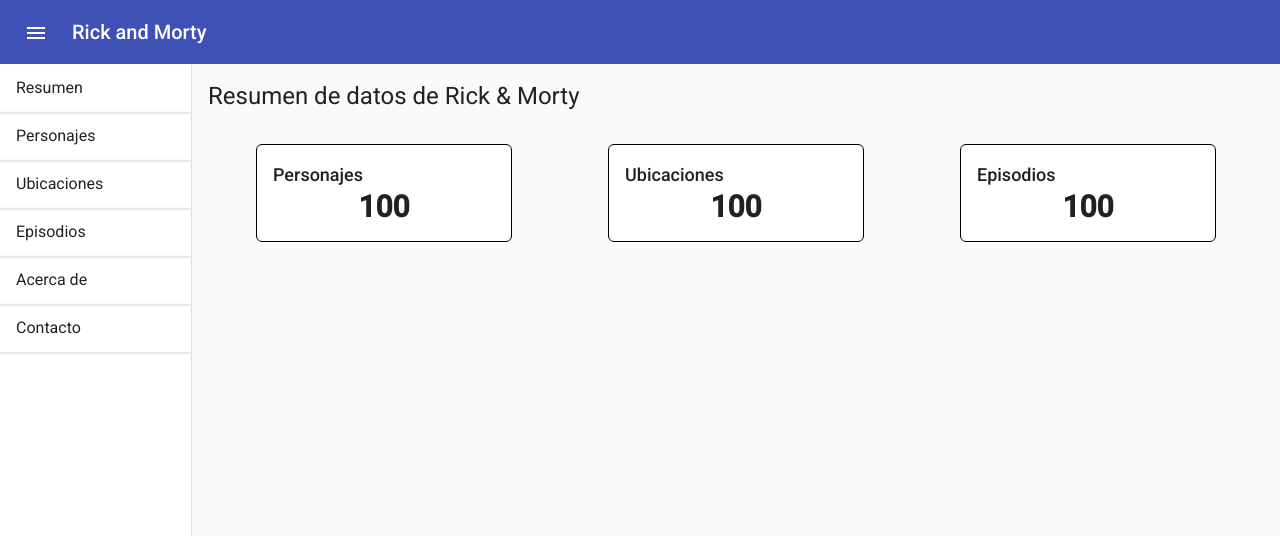
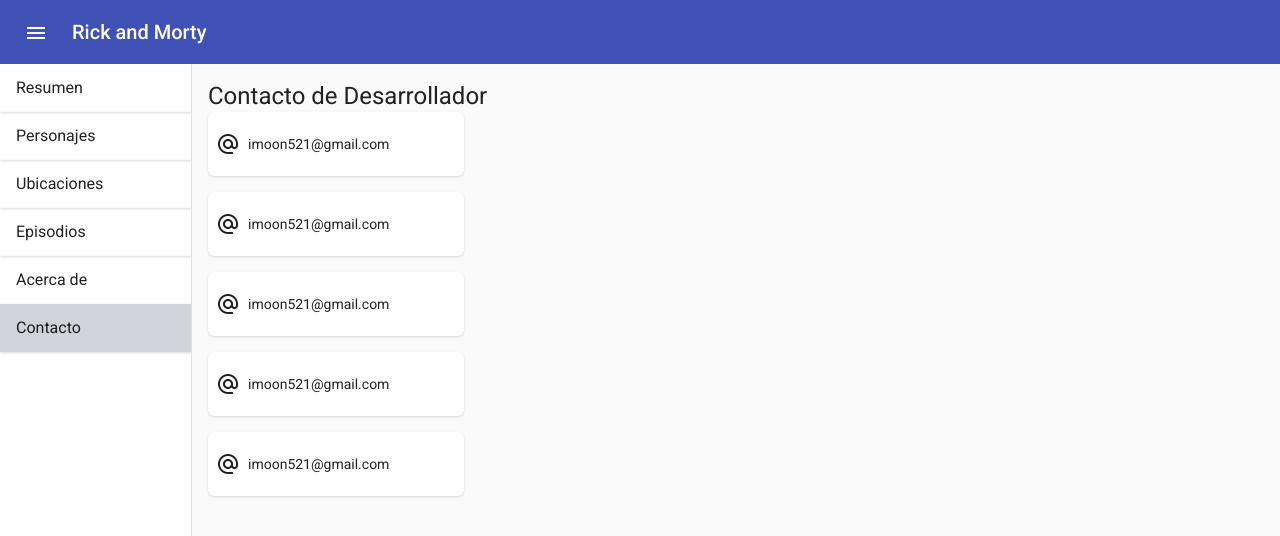
Before and after one commit to irojasag/angular-no-es-lento, an Angular app in the folder primer-carga-lenta/: page /app/contact in a window 1280 px wide. Before the commit this address led to /app/dashboard. Shown: the top 536 px of the page. Built offline with nearby package versions, Linux system fonts and the light colour scheme.

Commit message:
Add about

```diff
--- a/primer-carga-lenta/src/app/app-routing.module.ts
+++ b/primer-carga-lenta/src/app/app-routing.module.ts
@@ -1,5 +1,6 @@
 import { NgModule } from '@angular/core';
 import { RouterModule, Routes } from '@angular/router';
+import { ContactComponent } from './contact/contact.component';
 import { DashboardComponent } from './dashboard/dashboard.component';
 import { LayoutComponent } from './layout/layout.component';
 
@@ -11,6 +12,10 @@ const routes: Routes = [
       {
         path: 'dashboard',
         component: DashboardComponent,
+      },
+      {
+        path: 'contact',
+        component: ContactComponent,
       },
       {
         path: '**',
--- a/primer-carga-lenta/src/app/app.module.ts
+++ b/primer-carga-lenta/src/app/app.module.ts
@@ -11,9 +11,10 @@ import { DashboardComponent } from './dashboard/dashboard.component';
 import { DashboardLocationComponent } from './dashboard-location/dashboard-location.component';
 import { DashboardCharactersComponent } from './dashboard-characters/dashboard-characters.component';
 import { DashboardEpisodesComponent } from './dashboard-episodes/dashboard-episodes.component';
+import { ContactComponent } from './contact/contact.component';
 
 @NgModule({
-  declarations: [AppComponent, LayoutComponent, DashboardComponent, DashboardLocationComponent, DashboardCharactersComponent, DashboardEpisodesComponent],
+  declarations: [AppComponent, LayoutComponent, DashboardComponent, DashboardLocationComponent, DashboardCharactersComponent, DashboardEpisodesComponent, ContactComponent],
   imports: [
     BrowserModule,
     AppRoutingModule,
--- /dev/null
+++ b/primer-carga-lenta/src/app/contact/contact.component.html
@@ -0,0 +1,17 @@
+<span class="text-2xl mb-8">Contacto de Desarrollador</span>
+
+<div class="bg-white w-64 h-16 flex flex-row items-center shadow rounded-md mb-4">
+  <mat-icon class="mx-2">alternate_email</mat-icon> <a href="mailto:imoon521@gmail.com">imoon521@gmail.com</a>
+</div>
+<div class="bg-white w-64 h-16 flex flex-row items-center shadow rounded-md mb-4">
+  <mat-icon class="mx-2">alternate_email</mat-icon> <a href="mailto:imoon521@gmail.com">imoon521@gmail.com</a>
+</div>
+<div class="bg-white w-64 h-16 flex flex-row items-center shadow rounded-md mb-4">
+  <mat-icon class="mx-2">alternate_email</mat-icon> <a href="mailto:imoon521@gmail.com">imoon521@gmail.com</a>
+</div>
+<div class="bg-white w-64 h-16 flex flex-row items-center shadow rounded-md mb-4">
+  <mat-icon class="mx-2">alternate_email</mat-icon> <a href="mailto:imoon521@gmail.com">imoon521@gmail.com</a>
+</div>
+<div class="bg-white w-64 h-16 flex flex-row items-center shadow rounded-md mb-4">
+  <mat-icon class="mx-2">alternate_email</mat-icon> <a href="mailto:imoon521@gmail.com">imoon521@gmail.com</a>
+</div>
--- /dev/null
+++ b/primer-carga-lenta/src/app/contact/contact.component.ts
@@ -0,0 +1,15 @@
+import { Component, OnInit } from '@angular/core';
+
+@Component({
+  selector: 'app-contact',
+  templateUrl: './contact.component.html',
+  styleUrls: ['./contact.component.scss']
+})
+export class ContactComponent implements OnInit {
+
+  constructor() { }
+
+  ngOnInit(): void {
+  }
+
+}
--- a/primer-carga-lenta/src/app/layout/layout.component.html
+++ b/primer-carga-lenta/src/app/layout/layout.component.html
@@ -9,12 +9,12 @@
 <mat-drawer-container class="h-screen absolute top-0 left-0 pt-16">
   <mat-drawer #drawer opened mode="side" class="pt-14 w-48">
     <mat-list>
-      <mat-list-item class="shadow hover:bg-gray-200 cursor-pointer">Resumen</mat-list-item>
-      <mat-list-item class="shadow hover:bg-gray-200 cursor-pointer">Personajes</mat-list-item>
-      <mat-list-item class="shadow hover:bg-gray-200 cursor-pointer">Ubicaciones</mat-list-item>
-      <mat-list-item class="shadow hover:bg-gray-200 cursor-pointer">Episodios</mat-list-item>
-      <mat-list-item class="shadow hover:bg-gray-200 cursor-pointer">Acerca de</mat-list-item>
-      <mat-list-item class="shadow hover:bg-gray-200 cursor-pointer">Contacto</mat-list-item>
+      <mat-list-item routerLink="dashboard" routerLinkActive="bg-gray-300" class="sidenav-item">Resumen</mat-list-item>
+      <mat-list-item routerLink="characters" routerLinkActive="bg-gray-300" class="sidenav-item">Personajes</mat-list-item>
+      <mat-list-item routerLink="locations" routerLinkActive="bg-gray-300" class="sidenav-item">Ubicaciones</mat-list-item>
+      <mat-list-item routerLink="episodes" routerLinkActive="bg-gray-300" class="sidenav-item">Episodios</mat-list-item>
+      <mat-list-item routerLink="about" routerLinkActive="bg-gray-300" class="sidenav-item">Acerca de</mat-list-item>
+      <mat-list-item routerLink="contact" routerLinkActive="bg-gray-300" class="sidenav-item">Contacto</mat-list-item>
     </mat-list>
   </mat-drawer>
   <mat-drawer-content class="p-4">
--- a/primer-carga-lenta/src/styles.scss
+++ b/primer-carga-lenta/src/styles.scss
@@ -1,3 +1,7 @@
 @import "tailwindcss/base";
 @import "tailwindcss/components";
 @import "tailwindcss/utilities";
+
+.sidenav-item {
+  @apply shadow hover:bg-gray-200 cursor-pointer;
+}
```
Also changed, not shown: primer-carga-lenta/src/app/contact/contact.component.scss (added), 1 other file (tests, documents, lock files or other folders).
